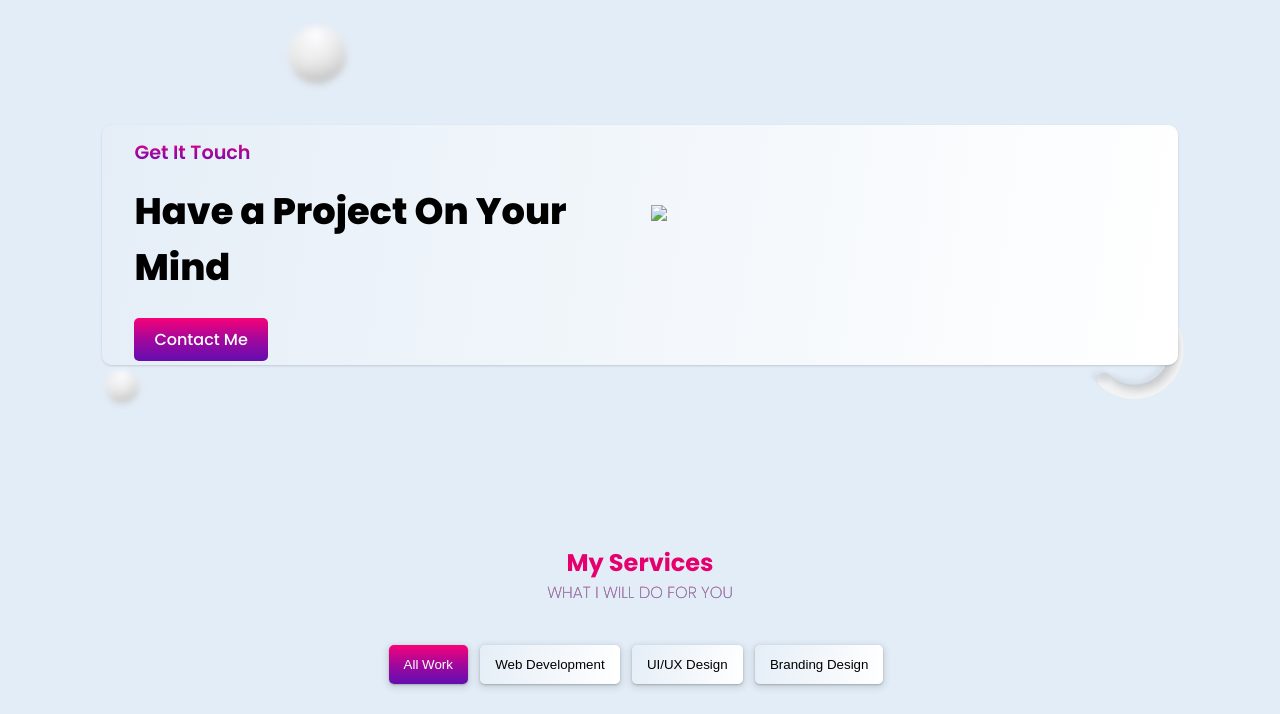
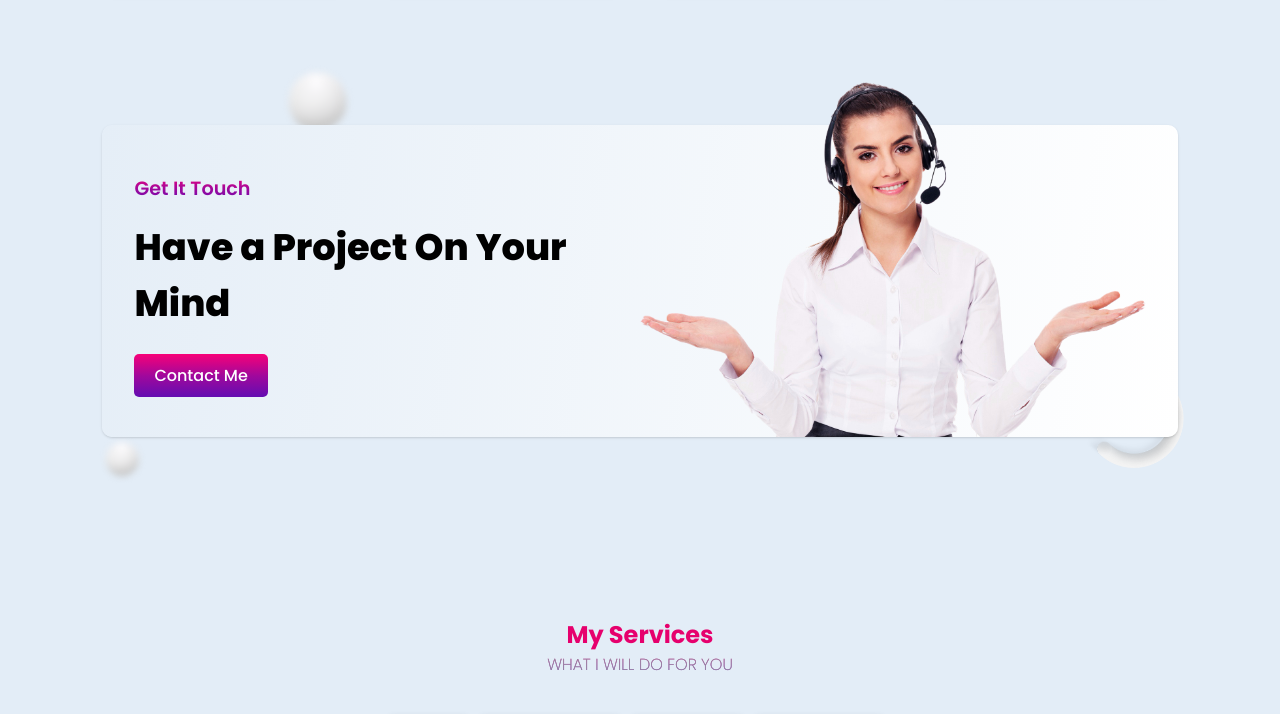
Before and after one commit to abishekmoses184/abishekmoses184.github.io, a plain HTML site: page index.html in a window 1280 px wide. Shown: the part 2282-2996 px from the top of the page. Drawn offline with nearby package versions, Linux system fonts and the light colour scheme; files whose address does not match are found by name.

Commit message:
index.html

```diff
--- a/index.html
+++ b/index.html
@@ -208,7 +208,7 @@
                 <h3>Have a Project On Your Mind</h3>
                 <a href="#contact" class="btn">Contact Me</a>
             </div>
-            <img src="img/support.png" class="first">
+            <img src="Images/support.png" class="first">
         </div>
 
         <div class="showcase">
```
